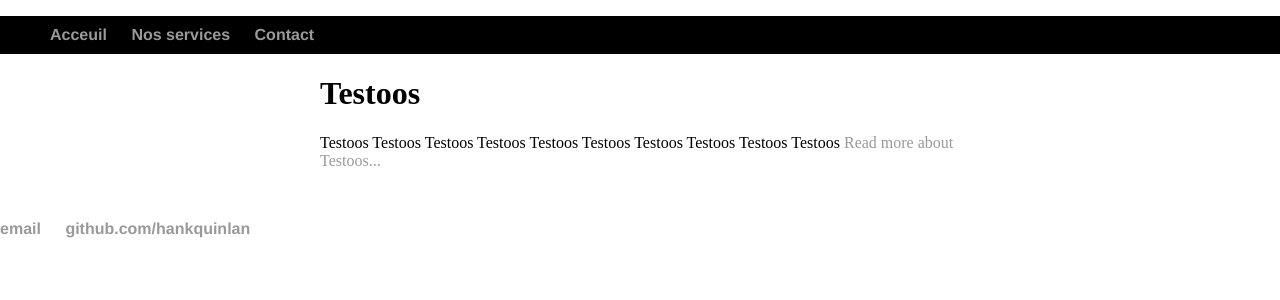
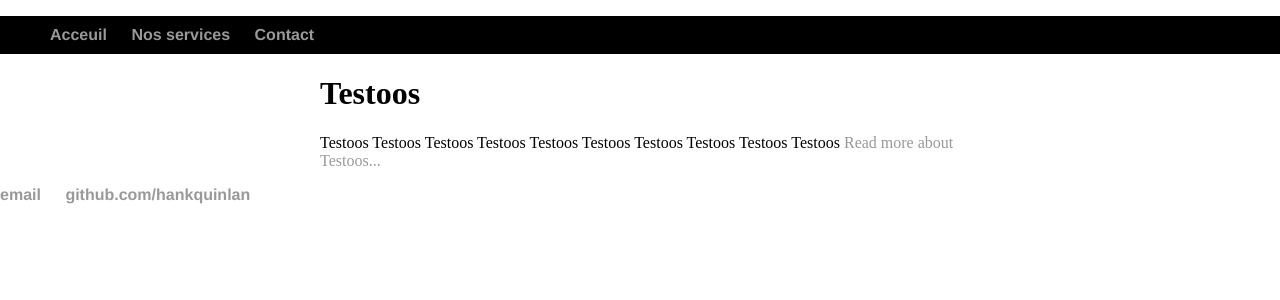
Before and after one commit to BobRendal/BobRendal.github.io, a Jekyll site: the page built from index.html, in a window 1280 px wide. Shown: the top 300 px of the page. Built offline with Jekyll 4.4.1, drawn with Linux system fonts in a browser that asks for light colours.

Commit message:
Update main.css

```diff
--- a/css/main.css
+++ b/css/main.css
@@ -3,27 +3,18 @@
     width: 100%;
 
 }
-nav ul, ul {
+nav ul, footer ul {
     font-family:'Helvetica', 'Arial', 'Sans-Serif';
     padding: 0px;
     list-style: none;
     font-weight: bold;
     /*background-color: black;*/
 }
-nav ul li, ul li {
+nav ul li, footer ul li {
     display: inline;
     margin-right: 20px;
 }
 
-footer {
-    font-family:'Helvetica', 'Arial', 'Sans-Serif';
-    padding: 10px;
-    list-style: none;
-    font-weight: bold;
-    /*background-color: black;*/
-    display: inline;
-    margin-right: 20px;
- }
 
 .container {
   width: 50%; /* 1170px on your site, 50% is for this example */
```
